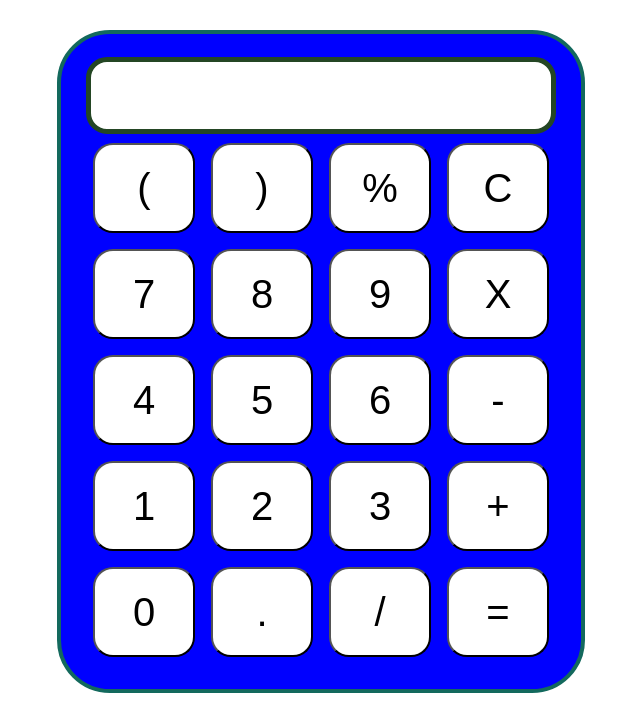
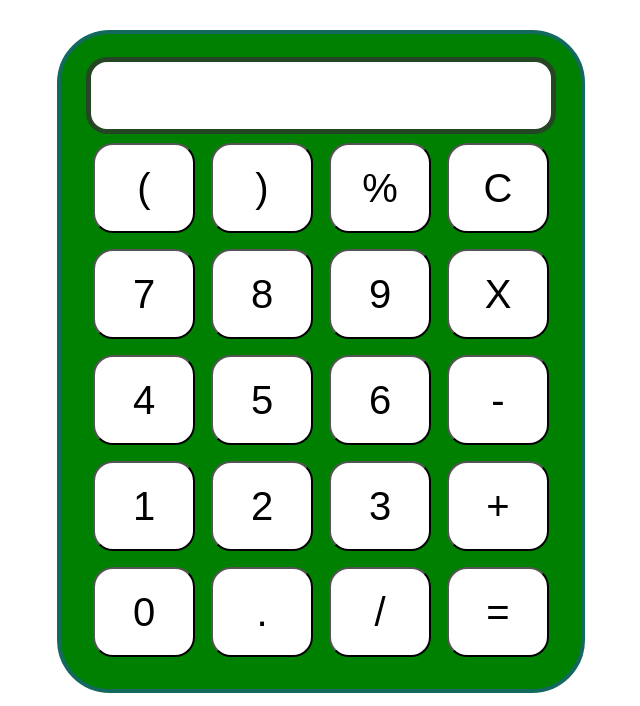
Before and after one commit to deepak722/CALCULATOR, a plain HTML site: page index.html in a window 1280 px wide. Shown: the part 94-800 px from the top of the page, without its empty margins (319-959 px from the left). Drawn offline with Linux system fonts and the light colour scheme.

Commit message:
Update style.css

```diff
--- a/style.css
+++ b/style.css
@@ -26,7 +26,7 @@ h1{
 
 .calculator{
     border: 4px solid #13695d;
-    background-color: #0000FF;
+    background-color: #008000;
     padding: 23px;
     border-radius: 53px;
     display: inline-block;
```
